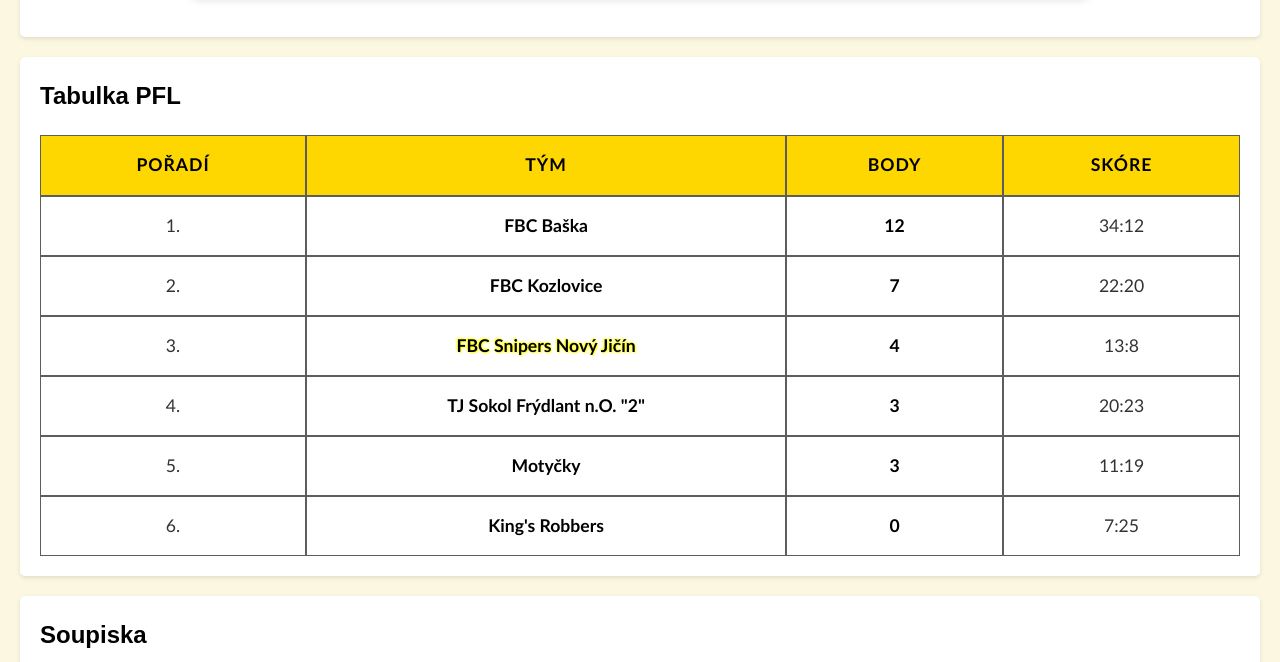
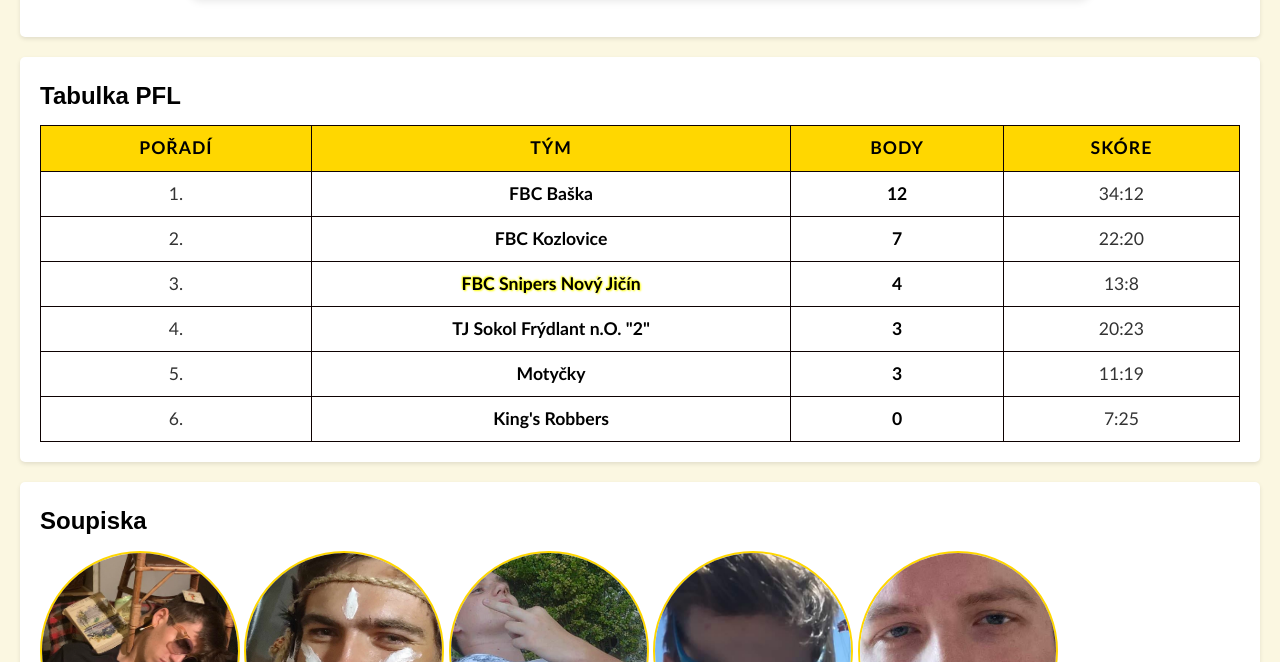
Before and after one commit to knapkova/fbcsnipers, a plain HTML site: page index.html in a window 1280 px wide. Shown: the part 4117-4779 px from the top of the page. Drawn offline with Linux system fonts and the light colour scheme.

Commit message:
edit resolution for table-result

```diff
--- a/index.html
+++ b/index.html
@@ -22,7 +22,7 @@
                 <li class="blur-in-text"><a href="#news">Novinky</a></li>
                 <li class="blur-in-text"><a href="#matches">Události</a></li>
                 <li class="blur-in-text"><a href="#results">Zápasy</a></li>
-                <li class="blur-in-text"><a href="#table">Tabulka PFL</a></li>
+                <li class="blur-in-text"><a href="#table_results">Tabulka PFL</a></li>
                 <li class="blur-in-text"><a href="#lineup">Soupiska</a></li>
                 <li class="blur-in-text"><a href="#contact">Kontakty</a></li>
             </ul>
@@ -281,8 +281,9 @@
         </div>
     </section>
 
-    <section id="table" class="section">
+    <section id="table_results" class="section">
         <h2>Tabulka PFL</h2>
+        <div class="table-container">
                 <table>
                     <thead>
                         <tr>
@@ -331,7 +332,7 @@
                         </tr>
                 </tbody>
             </table>
-        </div>
+            </div>
     </section>
 
     <section id="lineup" class="section">
--- a/style.css
+++ b/style.css
@@ -323,24 +323,23 @@ footer {
 }
 
 /* Tabulka s výsledky */
-
-table {
-    font-family: 'Trebuchet MS', sans-serif;
-    width: 100%;
-    border-collapse: separate;
-    border-spacing: 0;
-    margin-top: 20px;
-    overflow: hidden;
+.table-container {
+    overflow-x: auto;
 }
 
-th, td {
-    font-family: 'Trebuchet MS', sans-serif;
-    padding: 15px;
-    font-size: 1.1em;
-    text-align: center;
-    border: 1px solid #5e5d5d;
+.table-container table {
+    width: 100%;
+    border-collapse: collapse;
+
 }
 
+.table-container th, .table-container td {
+    padding: 8px;
+    text-align: center;
+    border: 1px solid #0d0101;
+    font-family: 'Trebuchet MS', sans-serif;
+    font-size: 1.1em;
+}
 th {
     font-family: 'Trebuchet MS', sans-serif;
     background-color: #FFD700; /* Zlaté pozadí pro hlavičky */
@@ -355,13 +354,7 @@ td {
     color: #333;
 }
 
-tbody tr:nth-child(even) {
-    background-color: #f9f9f9; /* Světle šedá pro sudé řádky */
-}
 
-tbody tr:nth-child(odd) {
-    background-color: #f4df6b; /* Bílé pozadí pro liché řádky */
-}
 .bold {
     font-weight: bold;
     color: #000;
```
